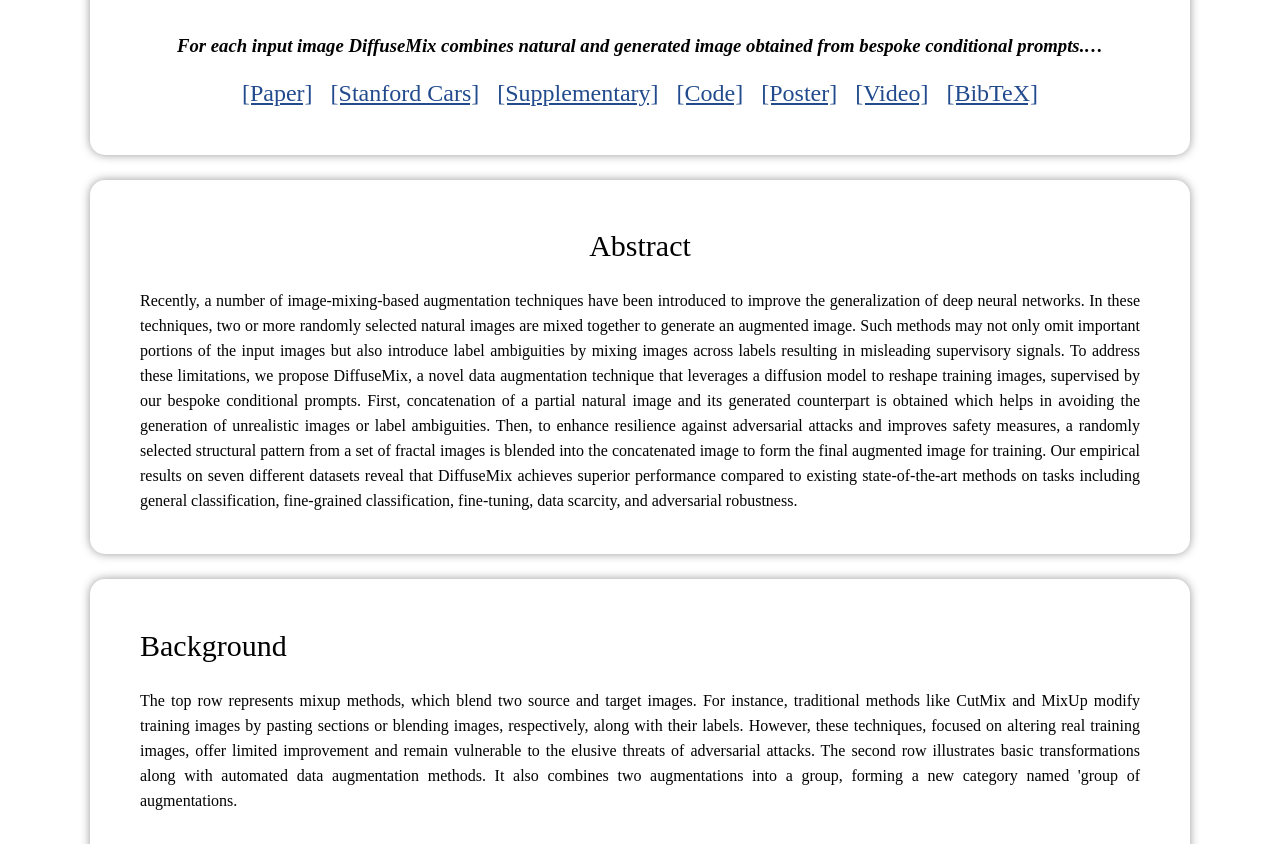
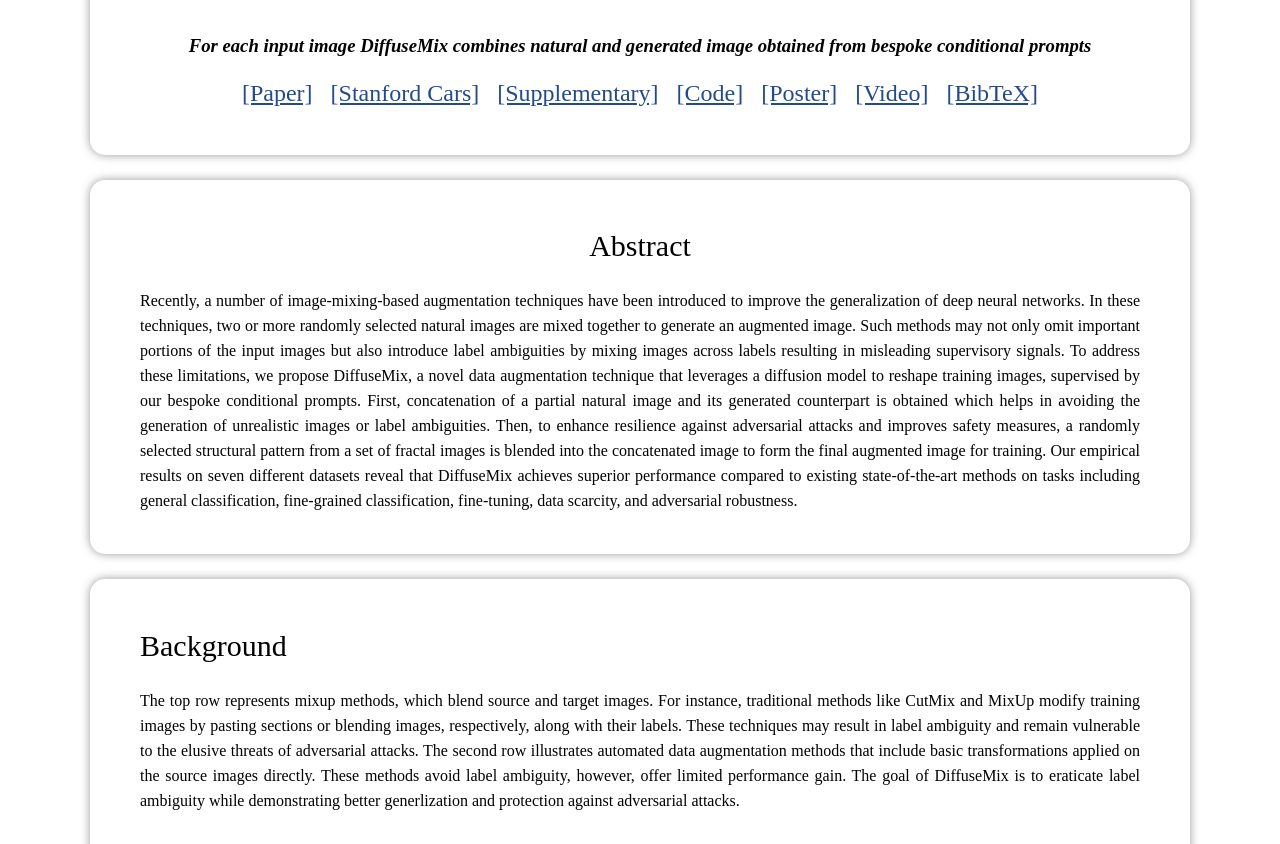
Before and after one commit to diffuseMix/diffusemix.github.io, a plain HTML site: page index.html in a window 1280 px wide. Shown: the part 1054-1898 px from the top of the page. Drawn offline with nearby package versions, Linux system fonts and the light colour scheme.

Commit message:
Update index.html

```diff
--- a/index.html
+++ b/index.html
@@ -30,7 +30,7 @@
 
   <br>
   <img src="diffusemix_files/teaser_static.jpg" class="teaser-gif" style="width:100%;"><br>
-  <h3 style="text-align:center"><em>For each input image DiffuseMix combines natural and generated image obtained from bespoke conditional prompts.…</em></h3>
+  <h3 style="text-align:center"><em>For each input image DiffuseMix combines natural and generated image obtained from bespoke conditional prompts</em></h3>
     <font size="+2">
           <p style="text-align: center;">
             <a href="diffusemix_files/DiffuseMix_CVPR_24.pdf" target="_blank">[Paper]</a> &nbsp;
@@ -57,14 +57,14 @@
 
 <div class="content">
   <h2>Background</h2>
-  <p> The top row represents mixup methods, which blend two source and target images. For instance, traditional methods like CutMix and MixUp modify training images by pasting sections or blending images, respectively, along with their labels. However, these techniques, focused on altering real training images, offer limited improvement and remain vulnerable to the elusive threats of adversarial attacks. The second row illustrates basic transformations along with automated data augmentation methods. It also combines two augmentations into a group, forming a new category named 'group of augmentations.</p>
+  <p> The top row represents mixup methods, which blend source and target images. For instance, traditional methods like CutMix and MixUp modify training images by pasting sections or blending images, respectively, along with their labels. These techniques may result in label ambiguity and remain vulnerable to the elusive threats of adversarial attacks. The second row illustrates automated data augmentation methods that include basic transformations applied on the source images directly. These methods avoid label ambiguity, however, offer limited performance gain. The goal of DiffuseMix is to eraticate label ambiguity while demonstrating better generlization and protection against adversarial attacks.</p>
   <br>
   <img class="summary-img" src="diffusemix_files/background.png" style="width:100%;"> <br>
 </div>
 
 <div class="content">
   <h2>Method</h2>
-  <p>     The proposed <span style="font-variant: small-caps;">DiffuseMix</span> is an effective data augmentation technique which can be used to enhance the robustness and generalization of the deep learning models. Formally, <span>\( I_i \in \mathbb{R}^{h\times w \times c} \)</span> is an image from the training dataset, <span>\( \mathcal{D}_{\text{mix}}(\cdot): \mathbb{R}^{h\times w \times c} \to \mathbb{R}^{h\times w \times c} \)</span> denotes our data augmentation method. To obtain the final augmented image \( A_{ijuv} \), input image \( I_i \) goes through proposed generation using prompt \( p_j \), concatenation using mask \( M_u \), and blending using fractal image \( F_v \). The overall augmentation process in Algorithm is \( A_{ijuv} = \mathcal{D}_{\text{mix}}(I_i, p_j, M_u, F_v, \lambda) \).</p>
+  <p>     The proposed <span style="font-variant: small-caps;">DiffuseMix</span> is an effective data augmentation technique which can be used to enhance the robustness and generalization of the deep learning models. Formally, <span>\( I_i \in \mathbb{R}^{h\times w \times c} \)</span> is an image from the training dataset, <span>\( \mathcal{D}_{\text{mix}}(\cdot): \mathbb{R}^{h\times w \times c} \to \mathbb{R}^{h\times w \times c} \)</span> denotes our data augmentation method. To obtain the final augmented image \( A_{ijuv} \), input image \( I_i \) goes through proposed generation using prompt \( p_j \), concatenation using mask \( M_u \), and blending using fractal image \( F_v \). The overall augmentation process can be represented as \( A_{ijuv} = \mathcal{D}_{\text{mix}}(I_i, p_j, M_u, F_v, \lambda) \).</p>
   <br>
   <img class="summary-img" src="diffusemix_files/diffuseMix.gif" style="width:100%;"> <br>
 </div>
@@ -72,7 +72,7 @@
 
 <div class="content">
   <h2>Textual Prompt Selection</h2>
-  <p>In order to ensure that only appropriate prompts are applied, a bespoke textual library of <em>filters-like</em> global visual effects is predefined: <span style="color: rgb(148, 0, 211);"><em>'autumn', 'snowy', 'sunset', 'watercolor art', 'rainbow', 'aurora', 'mosaic','ukiyo-e', and 'a sketch with crayon'</em></span>. These prompts are selected because of their generic nature and are applicable to a wide variety of images. Secondly, these do not alter the image structure significantly while producing a global visual effect in the image. Each prompt in the textual library is appended with a template 'A transformed version of image into <em>prompt</em>' to form a particular input to the diffusion model. Examples of images generated through these prompts are shown in below figure. More visual examples and discussion on prompt selection are provided in <span style="color: rgb(148, 0, 211);">Supplementary Section 3</span>.</p>
+  <p>In order to ensure that only appropriate prompts are applied, a bespoke textual library of <em>filter-like</em> global visual effects is predefined: <span style="color: rgb(148, 0, 211);"><em>'autumn', 'snowy', 'sunset', 'watercolor art', 'rainbow', 'aurora', 'mosaic','ukiyo-e', and 'a sketch with crayon'</em></span>. These prompts are selected because of their generic nature and are applicable to a wide variety of images. Secondly, these do not alter the image structure significantly while producing a global visual effect in the image. Each prompt in the textual library is appended with a template 'A transformed version of image into <em>prompt</em>' to form a particular input to the diffusion model. Examples of images generated through these prompts are shown in below figure. More visual examples and discussion on prompt selection are provided in <span style="color: rgb(148, 0, 211);">Supplementary Section 3 of our manuscript.</span>.</p>
 <img class="summary-img" src="diffusemix_files/promtpsViz.jpg" style="width:100%;">
 </div>
 
@@ -103,7 +103,7 @@
 
 <div class="content">
   <h2>FGVC-Aircraft</h2>
-  <p>Illustration of original and <span style="font-variant: small-caps;">DiffuseMix</span> augmented Aircraft images from the FGVC-Aircraft benchmark dataset. <strong>Top row:</strong> presents original aircraft images, each portraying a distinct airplane including the 737-200, 727-200, 737-700, 777-200, and A330-300. These images highlight the design resemblance of various aircraft models, serving as a challenging resource for aircraft fined-grained image classification studies. <strong>Bottom row:</strong> showcases the augmented images obtained using <span style="font-variant: small-caps;">DiffuseMix</span> for each corresponding input image. As seen, the method reimagined each aircraft with unique prompts such as <em>sunset, autumn, snowy</em> and <em>ukiyo</em> resulting in a rich visual appearance with diverse contexts. This also illustrates how image augmentation can be used to simulate different environmental and stylistic scenarios, potentially enhancing the robustness and versatility of the dataset for training robust neural networks.</p>
+  <p>Illustration of original and <span style="font-variant: small-caps;">DiffuseMix</span> augmented Aircraft images from the FGVC-Aircraft benchmark dataset. <strong>Top row:</strong> presents original aircraft images, each portraying a distinct airplane including the 737-200, 727-200, 737-700, 777-200, and A330-300. These images highlight the design resemblance of various aircraft models, serving as a challenging resource for fined-grained image classification studies. <strong>Bottom row:</strong> showcases the augmented images obtained using <span style="font-variant: small-caps;">DiffuseMix</span> for each corresponding input image. As seen, the method reimagined each aircraft with our proposed prompts such as <em>sunset, autumn, snowy</em> and <em>ukiyo</em> resulting in a rich visual appearance with diverse contexts. This also illustrates how image augmentation can be used to simulate different environmental and stylistic scenarios, potentially enhancing the robustness and versatility of the dataset for training robust neural networks.</p>
   <br>
   <img class="summary-img" src="diffusemix_files/airplanes.png" style="width:100%;"> <br>
 </div>
@@ -123,7 +123,7 @@
 
 <div class="content" id="acknowledgements">
   <p><strong>Acknowledgements</strong>:
-    We are thankful Hamza Saleem from UST, South Korea for the fruitful insights. Arif Mahmood is funded by Information Technology University, Punjab. We are also thankful to reviewers 5MBR, 5efz, RCMo and Area Chairs.
+    We are thankful to Hamza Saleem and Shah Nawaz for the fruitful insights. We are also thankful to reviewers 5MBR, 5efz, RCMo and all Area Chairs.
   </p>
 </div>
 </body>
```
